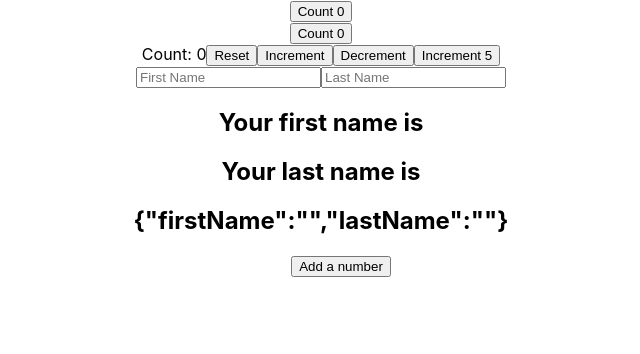
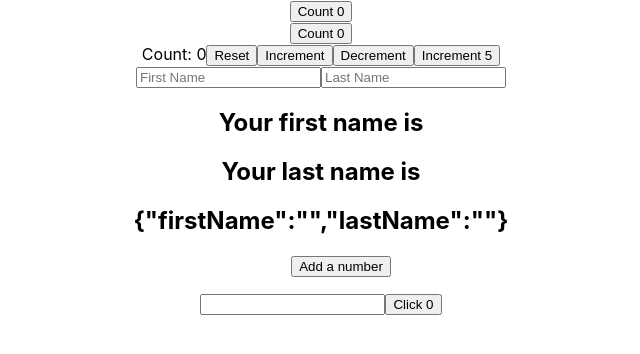
Before and after one commit to wesleyberry/hooks-practice, a React (Create React App) app: page / in a window 1280 px wide. Shown: the top 354 px of the page, without its empty margins (319-959 px from the left). Built offline with nearby package versions, Linux system fonts and the light colour scheme.

Commit message:
useEffect to conditionally update DOM

```diff
--- a/src/App.js
+++ b/src/App.js
@@ -1,6 +1,7 @@
 import React from 'react';
 import ClassCounter from './components/ClassCounter';
 import HookCounter from './components/HookCounter';
+import HookCounterOne from './components/HookCounterOne';
 import HookCounterTwo from './components/HookCounterTwo';
 import HookCounterThree from './components/HookCounterThree';
 import HookCounterFour from './components/HookCounterFour';
@@ -14,6 +15,7 @@
       <HookCounterTwo />
       <HookCounterThree />
       <HookCounterFour />
+      <HookCounterOne />
     </div>
   );
 }
--- /dev/null
+++ b/src/components/HookCounterOne.js
@@ -0,0 +1,21 @@
+import React, {useEffect, useState} from 'react';
+
+function HookCounterOne() {
+
+    const [count, setCount] = useState(0);
+    const [name, setName] = useState('');
+
+    useEffect(() => {
+        console.log('useEffect - Updated document title');
+        document.title = `You clicked ${count}`;
+    }, [count]);
+
+    return (
+        <div>
+            <input type="text" value={name} onChange={e => setName(e.target.value)}/>
+            <button onClick={() => setCount(count + 1)}>Click {count}</button>
+        </div>
+    )
+}
+
+export default HookCounterOne
```
